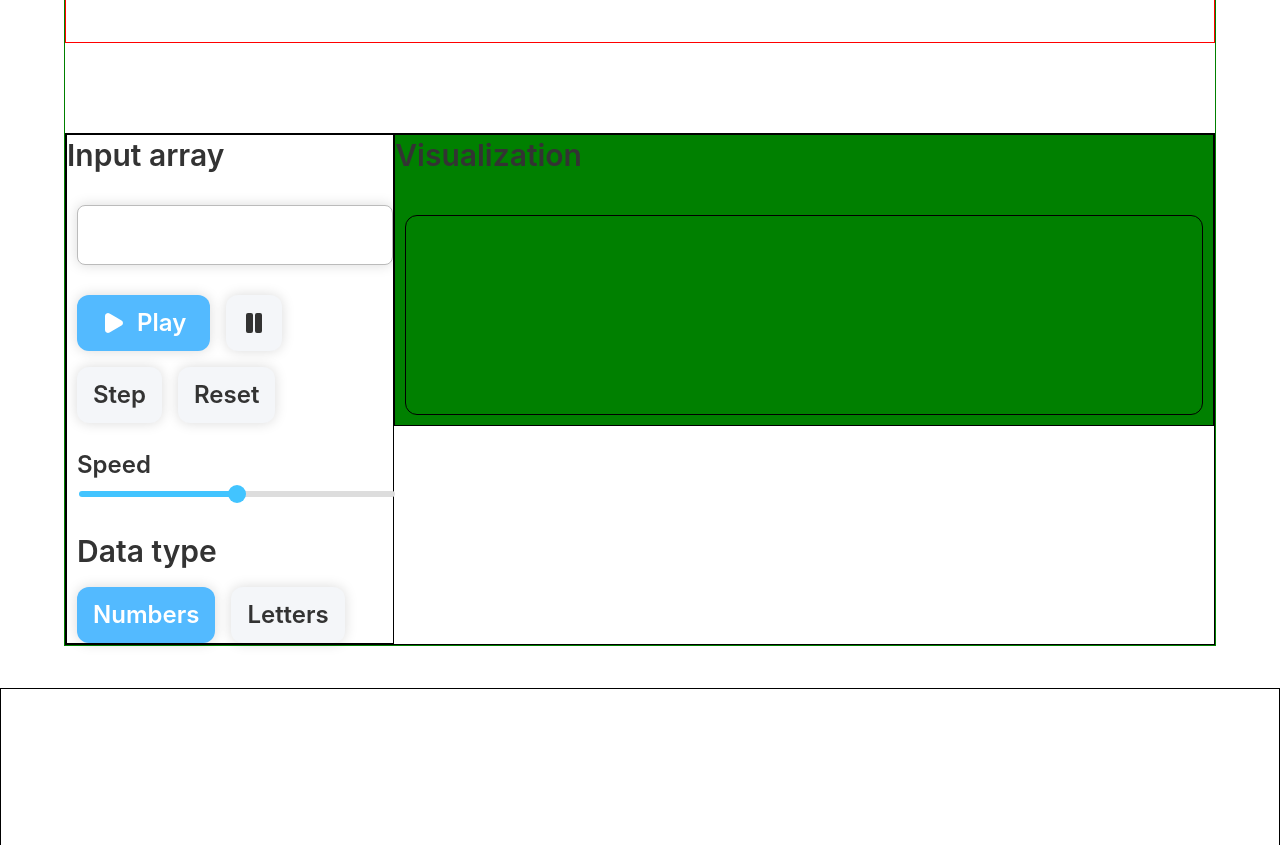
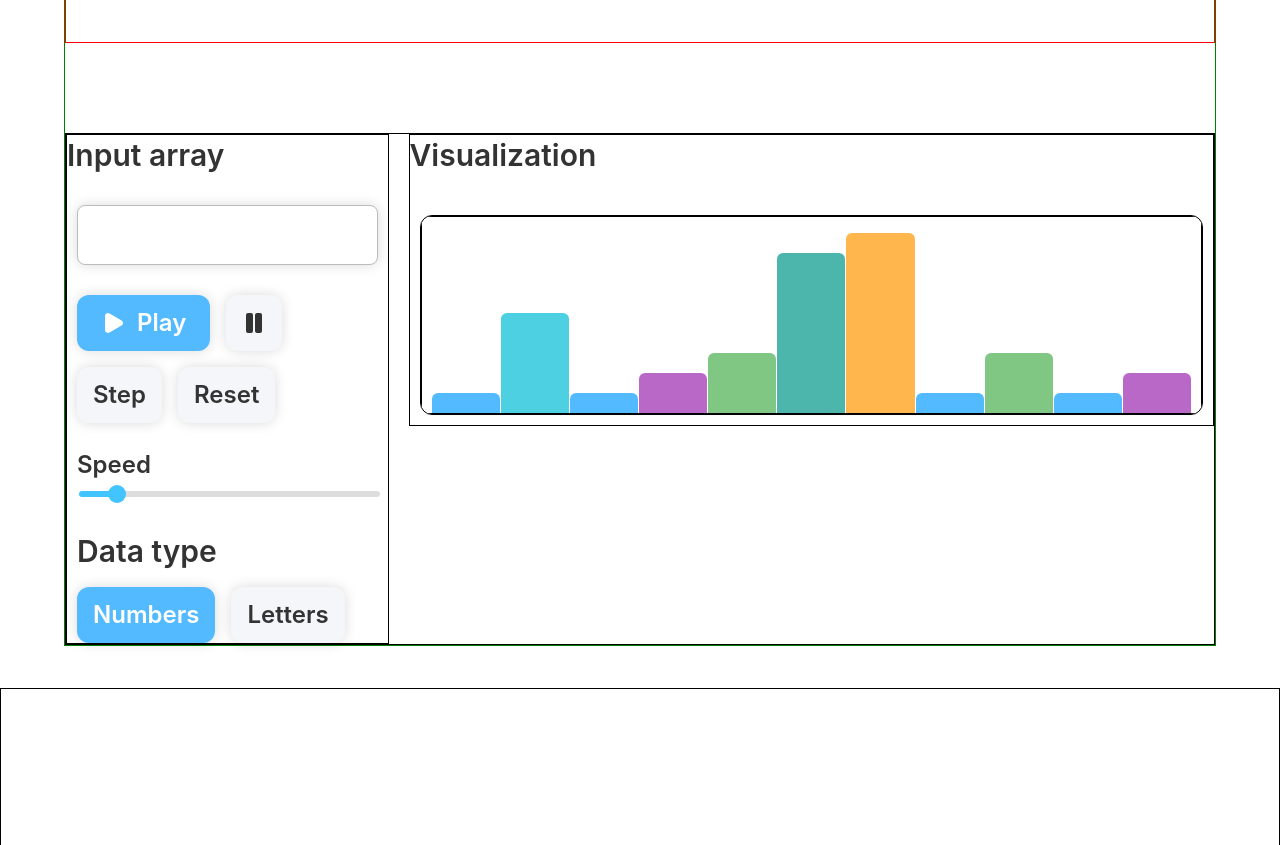
Before and after one commit to StepanBlaha/SbSort, a React (Vite) app: page /bubble in a window 1280 px wide. Shown: the part 700-1545 px from the top of the page. Built offline with nearby package versions, Linux system fonts and the light colour scheme.

Commit message:
feat: sort visualizer ( start, stop, reset )

```diff
--- /dev/null
+++ b/src/components/visualizer/Visualizer.module.css
@@ -0,0 +1,22 @@
+.Visualizer{
+    width: 100%;
+    height: 100%;
+    box-sizing: border-box;
+    display: flex;
+    gap: 1px;
+    border: 1px solid;
+    align-items: flex-end;
+    padding: 10px;
+    padding-bottom: 0;
+}
+.Block{
+    width: 100%;
+    box-sizing: border-box;
+    background-color: blue;
+    border-top-right-radius: 6px;
+    border-top-left-radius: 6px;
+    max-height: 100% !important;
+}
+.ActiveBlock{
+    background-color: rgb(167, 167, 167) !important;
+}
--- /dev/null
+++ b/src/components/visualizer/Visualizer.tsx
@@ -0,0 +1,155 @@
+import styles from "./Visualizer.module.css"
+import { useState, useEffect, useRef } from "react"
+import { pastelColors } from "../../constants/colors"
+import { getRandomNumber } from "../../utils/random"
+
+
+interface VisualizerProps {
+    numbers: number[],
+    play: boolean,
+    reset?: boolean,
+    className?: string,
+    speed?: number
+}
+
+const Visualizer = ({ numbers, play, reset, className, speed = 1 }: VisualizerProps) => {
+    const [nums, setNums] = useState<number[]>(numbers);
+    const [activeIndices, setActiveIndices] = useState<number[]>([]);
+    const [colorByValue, setColorByValue] = useState<Map<number, string>>(new Map());
+    const timeout = 800 / speed;
+    // --- progress tracking ---
+    const iRef = useRef(0);
+    const jRef = useRef(0);
+    const playRef = useRef(play);
+    const runningRef = useRef(false);
+    const resetIdRef = useRef(0);
+
+
+
+    // Handle stopping
+    useEffect(() => {
+        playRef.current = play;
+    }, [play]);
+    // Handle rest
+    useEffect(() => {
+        if (reset) {
+
+            resetIdRef.current += 1;
+            console.log(reset)
+            setNums(numbers)
+            playRef.current = false;
+            setActiveIndices([]);
+
+            iRef.current = 0;
+            jRef.current = 0;
+        }
+    }, [reset])
+    // Handle number change
+    useEffect(() => {
+        if (numbers.length > 0) {
+            resetIdRef.current += 1;
+            setNums(numbers)
+            playRef.current = false;
+            setActiveIndices([]);
+            iRef.current = 0;
+            jRef.current = 0;
+
+            // Build value → color map (same value gets same color)
+            const uniques = Array.from(new Set(numbers));
+            // Optionally shuffle the palette to get some variation per update:
+            const palette = [...pastelColors].sort(() => Math.random() - 0.5);
+
+            const map = new Map<number, string>();
+            let idx = 0;
+            for (const v of uniques) {
+                map.set(v, palette[idx % palette.length]);
+                idx++;
+            }
+            setColorByValue(map);
+        }
+    },[numbers])
+
+    // Bubble sort
+    const bubbleSort = async (arr: number[]) => {
+        if (runningRef.current) return;
+        runningRef.current = true;
+
+        const myResetId = resetIdRef.current;
+
+        const len = arr.length;
+
+        for (let i = iRef.current; i < len; i++) {
+            for (let j = jRef.current; j < len - i - 1; j++) {
+                if (!playRef.current && myResetId === resetIdRef.current) {
+                    // bail out completely on reset
+                    runningRef.current = false;
+                    iRef.current = i
+                    jRef.current = j
+                    return;
+                }
+                if (myResetId !== resetIdRef.current) {
+                    // reset happened → bail without saving progress
+                    runningRef.current = false;
+                    iRef.current = 0
+                    jRef.current = 0
+                    j = 0
+                    i = 0
+                    return;
+                }
+
+                setActiveIndices([j, j + 1]);
+                await new Promise((res) => setTimeout(res, timeout));
+
+                if (!playRef.current && myResetId === resetIdRef.current) {
+                    runningRef.current = false;
+                    iRef.current = i
+                    jRef.current = j
+                    return;
+                }
+                if (myResetId !== resetIdRef.current) {
+                    // reset happened → bail without saving progress
+                    runningRef.current = false;
+                    iRef.current = 0
+                    jRef.current = 0
+                    j = 0
+                    i = 0
+                    return;
+                }
+
+                if (arr[j] > arr[j + 1]) {
+                    [arr[j], arr[j + 1]] = [arr[j + 1], arr[j]];
+                    setNums([...arr]);
+                    await new Promise((res) => setTimeout(res, timeout));
+                }
+            }
+            jRef.current = 0;
+        }
+
+        setActiveIndices([]);
+        iRef.current = 0;
+        jRef.current = 0;
+        runningRef.current = false;
+    };
+
+
+    useEffect(() => {
+        console.log(play)
+        if (play) {
+            bubbleSort([...nums]);
+        }
+    }, [play]);
+
+    return (
+        <div className={`${styles.Visualizer} ${className ?? ""}`}>
+            {nums.map((n, i) => (
+                <div
+                    key={i}
+                    className={`${styles.Block} ${activeIndices.includes(i) ? styles.ActiveBlock : ""}`}
+                    style={{ height: `${n * 20}px`, backgroundColor: colorByValue.get(n) ?? "#ccc", }}
+                />
+            ))}
+        </div>
+    )
+}
+
+export default Visualizer;
--- /dev/null
+++ b/src/constants/colors.ts
@@ -0,0 +1,12 @@
+export const pastelColors: string[] = [
+  "#53baff", // primary blue
+  "#4DD0E1", // teal
+  "#81C784", // soft green
+  "#FFB74D", // orange
+  "#BA68C8", // violet
+  "#F06292", // pinkish coral
+  "#AED581", // lime green
+  "#64B5F6", // sky blue
+  "#FFD54F", // yellow-orange
+  "#4DB6AC"  // aqua green
+];
--- a/src/pages/bubble/BubbleSort.module.css
+++ b/src/pages/bubble/BubbleSort.module.css
@@ -125,6 +125,15 @@
     display: flex;
     border: 1px solid;
     min-height: 120px;
+    gap: 20px;
+}
+@media(max-width: 800px){
+    .ContentWrap{
+        flex-direction: column;
+    }
+    .Console{
+        width: 100% !important;
+    }
 }
 .Console{
     width: 40%;
@@ -154,6 +163,7 @@
     display: flex;
     flex-direction: column;
     padding-left: 10px;
+    padding-right: 10px;
     gap: 30px;
 }
 .NumberInput{
@@ -390,7 +400,6 @@
     display: flex;
     border: 1px solid;
     flex-direction: column;
-    background-color: green;
     gap: 30px;
 }
 
@@ -419,11 +428,15 @@
     box-sizing: border-box;
     display: flex;
     flex-direction: column;
-
     border-radius: 12px;
     border: 1px solid;
+    overflow: hidden;
 }
-
+.Visualizer{
+    width: 100%;
+    height: 100%;
+    box-sizing: border-box;
+}
 
 
 
--- a/src/pages/bubble/BubbleSort.tsx
+++ b/src/pages/bubble/BubbleSort.tsx
@@ -1,16 +1,36 @@
 import React from "react"
 import styles from "./BubbleSort.module.css"
 import { Play, Pause } from "lucide-react"
-import { useState } from "react"
+import { useState, useEffect } from "react"
 import RangeSlider from "../../components/range/Range"
-
+import Visualizer from "../../components/visualizer/Visualizer"
 
 
 const BubbleSort = () => {
     const [ numbers, setNumbers ] = useState<string>()
+    const [ play, setPlay ] = useState<boolean>(false)
+    const [ dataType, setDataType ] = useState<"number" | "letter">("number")
+    const [reset, setReset] = useState<boolean>(false)
 
-    const [ dataType, setDataType ] = useState<"number" | "letter">("number")
 
+    const [ speed, setSpeed ] = useState<number>(10)
+
+    const [ num, setNum] = useState<number[]>([1, 5, 1, 2, 3, 8, 9, 1, 3, 1, 2])
+    const [ error, setError ] = useState<string>()
+
+
+    useEffect(() => {
+        try {
+            console.log(numbers)
+            const nums = numbers?.split(",").filter(n=>!isNaN(Number(n))).filter(n=>n.trim() !== "").map((n,i)=>Number(n))
+            console.log(nums)
+            if (nums && nums !== num) {
+                setNum(nums)
+            }
+        } catch (error) {
+            console.log(error)
+        }
+    },[numbers])
     return (
         <>
             <div className={styles.Page}>
@@ -48,11 +68,11 @@ const BubbleSort = () => {
                                 <input type="text" className={styles.NumberInput} value={numbers} onChange={(e) => setNumbers(e.target.value)} />
                                 <div className={styles.ConsoleButtons}>
                                     <div className={styles.ConsoleButtonsGroup}>
-                                        <div className={styles.PlayButton}>
+                                        <div className={styles.PlayButton} onClick={()=>setPlay(true)}>
                                             <Play  fill="#ffffff"/>
                                             <p>Play</p>
                                         </div>
-                                        <div className={styles.PrimaryButton}>
+                                        <div className={styles.PrimaryButton} onClick={()=>setPlay(false)}>
                                             <Pause fill="#333333" />
                                         </div>
                                     </div>
@@ -61,7 +81,11 @@ const BubbleSort = () => {
                                         <div className={styles.PrimaryButton}>
                                             <p>Step</p>
                                         </div>
-                                        <div className={styles.PrimaryButton}>
+                                        <div className={styles.PrimaryButton} onClick={() => {
+                                            setReset(true);
+                                            setTimeout(() => setReset(false), 0);
+                                            setPlay(false);             // stop any running sort first
+                                        }}>
                                             <p>Reset</p>
                                         </div>
                                     </div>
@@ -73,11 +97,11 @@ const BubbleSort = () => {
                                 <div className={styles.Speed}>
                                     <p className={styles.SpeedTitle}>Speed</p>
                                     <RangeSlider
-                                        min={0}
-                                        max={200}
-                                        step={10}
-                                        defaultValue={100}
-                                        onChange={(val) => console.log("Slider value:", val)}
+                                        min={1}
+                                        max={40}
+                                        step={1}
+                                        defaultValue={5}
+                                        onChange={(val) => setSpeed(val)}
                                     />
                                 </div>
 
@@ -98,7 +122,16 @@ const BubbleSort = () => {
                         <div className={styles.DataDiv}>
                             <p className={styles.DataTitle}>Visualization</p>
                             <div className={styles.DataContent}>
-                                <div className={styles.VisualizationGraph}></div>
+                                <div className={styles.VisualizationGraph}>
+                                    <Visualizer
+                                        numbers={num}
+                                        className={styles.Visualizer}
+                                        play={play}
+                                        reset={reset}
+                                        speed={speed}
+
+                                    />
+                                </div>
                             </div>
                         </div>
                     </div>
--- /dev/null
+++ b/src/utils/random.ts
@@ -0,0 +1,4 @@
+export function getRandomNumber(min: number, max: number) {
+    max = max + 1;
+    return Math.floor(Math.random() * (max - min) + min);
+}
```
